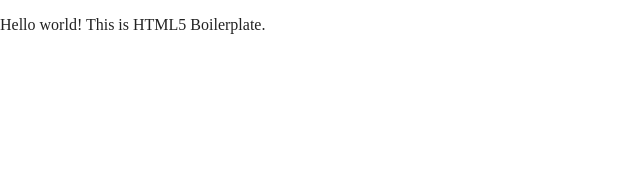
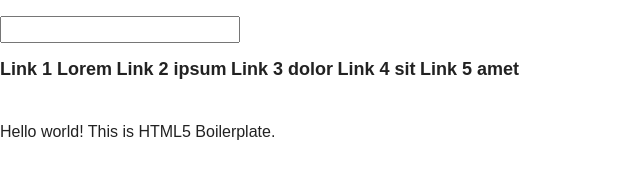
Before and after one commit to johanneskleiber/vi-onboarding-fundamentals, a website built with Parcel: page index.html in a window 1280 px wide. Shown: the whole page, without its empty margins (0-640 px from the left). Built offline with nearby package versions, Linux system fonts and the light colour scheme; files whose address does not match are found by name.

Commit message:
General page layout and initial header layout

```diff
--- /dev/null
+++ b/css/development.css
@@ -0,0 +1,10 @@
+body
+{
+    background-image: url("C:/Users/johannes.kleiber/Documents/Sources/vi-onboarding/layout-1600.png");
+    background-position-y: top;
+    background-position-x: center;
+}
+
+.highlight {
+    background-color: red;
+}
--- /dev/null
+++ b/css/styles.css
@@ -0,0 +1,32 @@
+body {
+    font-family: Frutiger,Arial,sans-serif;
+    -webkit-font-smoothing: antialiased;
+}
+.page {
+    width: 100%;
+    max-width: 1280px;
+    margin: 0 auto;
+}
+
+.navigation-wrapper {
+    height: 91px;
+    vertical-align: top;
+    position: relative;
+}
+
+.navigation-wrapper nav {
+    padding: 0px;
+}
+
+.navigation-wrapper ul {
+    padding: 0;
+    padding-inline-start: 0;
+}
+
+.navigation-wrapper ul li {
+    display: inline-block;
+}
+
+.navigation-wrapper ul li a {
+    font-size: 18px;
+}
--- a/index.html
+++ b/index.html
@@ -19,13 +19,37 @@
   <link rel="stylesheet" href="css/normalize.css">
   <link rel="stylesheet" href="css/main.css">
 
+  <link rel="stylesheet" href="css/styles.css">
+  <link rel="stylesheet" href="css/development.css">
+
   <meta name="theme-color" content="#fafafa">
 </head>
 
 <body>
 
   <!-- Add your site or application content here -->
-  <p>Hello world! This is HTML5 Boilerplate.</p>
+  <div class="page clearfix">
+    <header>
+      <div class="navigation-wrapper">
+        <nav class="main">
+          <ul class="search">
+            <li><a><input type="search"></a></li>
+            </li>
+          </ul>
+          <ul>
+            <li><a><strong>Link 1 Lorem</strong></a></li>
+            <li><a><strong>Link 2 ipsum</strong></a></li>
+            <li><a><strong>Link 3 dolor</strong></a></li>
+            <li><a><strong>Link 4 sit</strong></a></li>
+            <li><a><strong>Link 5 amet</strong></a></li>
+          </ul>
+        </nav>
+      </div>
+    </header>
+
+    <p>Hello world! This is HTML5 Boilerplate.</p>
+  </div>
+
   <script src="js/vendor/modernizr-3.11.2.min.js"></script>
   <script src="js/plugins.js"></script>
   <script src="js/main.js"></script>
```
